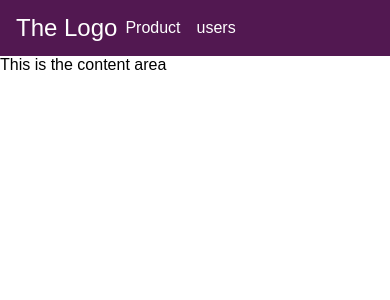
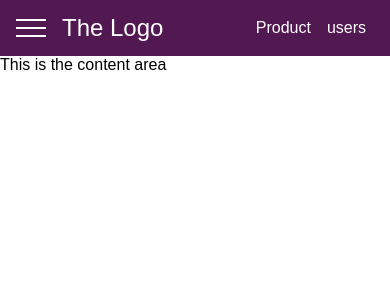
Before and after one commit to UmerSharif/React-Responsive-nav-side-bar, a React (Create React App) app: page / in a window 390 px wide. Shown: the top 300 px of the page. Built offline with nearby package versions, Linux system fonts and the light colour scheme.

Commit message:
adding hamburger button

```diff
--- a/src/component/Toolbar/Toolbar.css
+++ b/src/component/Toolbar/Toolbar.css
@@ -12,6 +12,10 @@
     align-items: center;
     height: 100%;
     padding: 0 1rem;
+}
+
+.spacer {
+    flex: 1;
 }
 
 .toolbar__navigation__items a {
@@ -35,6 +39,10 @@
     color: #fa923f;
 }
 
+.toolbar__logo {
+    margin-left: 1rem;
+}
+
 .toolbar__logo a {
     color: #ffffff;
     text-decoration: none;
--- a/src/component/Toolbar/Toolbar.js
+++ b/src/component/Toolbar/Toolbar.js
@@ -1,12 +1,16 @@
 import React from 'react';
 import  './Toolbar.css';
+import DrawerToddleButton from '../sidedrawer/DrawerToggleButton';
 
 const toolbar = props => (
 
     <header className="toolbar">
         <nav className="toolbar__navigation">
-            <div></div>
+            <div>
+                <DrawerToddleButton />
+            </div>
             <div className="toolbar__logo"><a href="/">The Logo</a></div>
+            <div className="spacer" />
             <div className="toolbar__navigation__items">
                 <ul>
                     <li><a href="/">Product</a></li>
--- /dev/null
+++ b/src/component/sidedrawer/DrawerToggleButton.css
@@ -0,0 +1,24 @@
+.toggle-button {
+    display: flex;
+    height: 24px;
+    width: 30px;
+    flex-direction: column;
+    justify-content: space-around;
+    background: transparent;
+    border: none;
+    cursor: pointer;
+    padding: 0;
+    -webkit-box-sizing: border-box;
+    -moz-box-sizing: border-box;
+    box-sizing: border-box;
+}
+
+.toggle-button:focus {
+    outline: none;
+}
+
+.toggle-button__line {
+    width: 30px;
+    height: 1.5px;
+    background-color: #fff;
+}
--- /dev/null
+++ b/src/component/sidedrawer/DrawerToggleButton.js
@@ -0,0 +1,16 @@
+import React from 'react';
+
+import './DrawerToggleButton.css';
+
+const drawerToggleButton = props => (
+    <button className="toggle-button">
+        <div className="toggle-button__line" />
+        <div className="toggle-button__line" />
+        <div className="toggle-button__line" />
+    </button>
+
+
+
+);
+
+export default drawerToggleButton;
```
Also changed, not shown: src/component/sidedrawer/SideDrawer.js (added).
